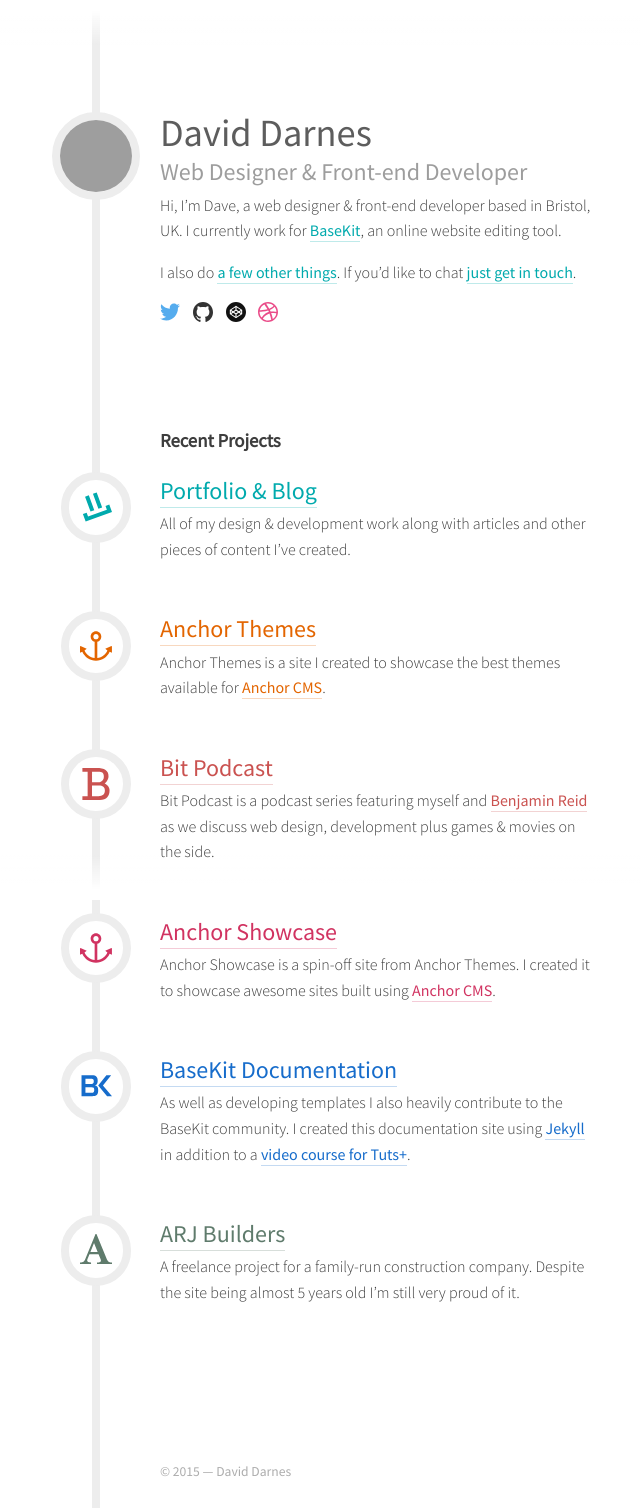
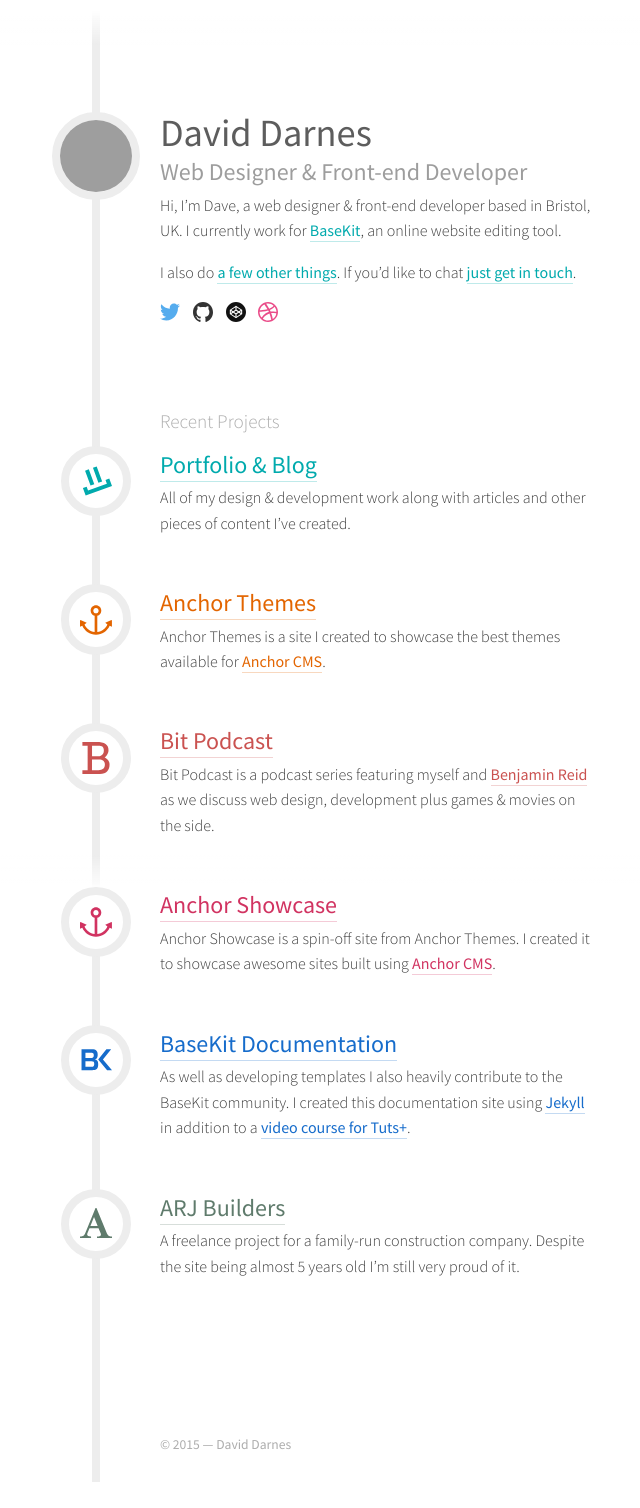
Before and after one commit to daviddarnes/darn.es, a Jekyll site: the page built from index.md, in a window 1280 px wide. Shown: the whole page, without its empty margins (317-957 px from the left). Built offline with Jekyll 4.4.1, drawn with Linux system fonts in a browser that asks for light colours; after the commit the page ends 1482 px from its top, so only the background shows below that; grey boxes are pictures that could not be loaded.

Commit message:
Adds h3 styles

```diff
--- a/css/styles.scss
+++ b/css/styles.scss
@@ -230,7 +230,7 @@
     color: $color--paragraph;
 }
 
-h1, h2, a {
+h1, h2, h3, a {
     margin-top: 0;
     font-weight: 400;
 }
@@ -245,6 +245,13 @@
     font-size: 1.5rem;
     margin-bottom: .5rem;
     color: $color--subheading;
+}
+
+h3 {
+    font-size: 1.2rem;
+    margin-bottom: .7rem;
+    color: $color--footnote;
+    font-weight: 300;
 }
 
 p {
```
